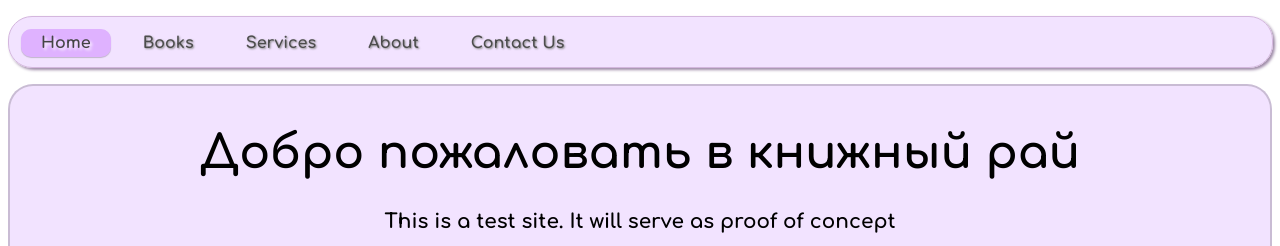
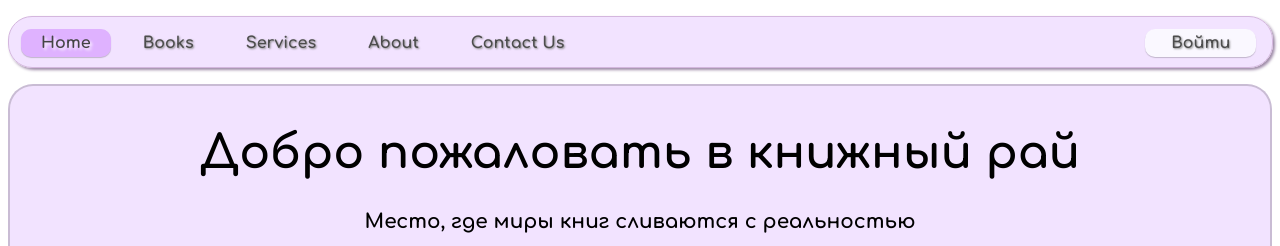
Before and after one commit to sligius/backend_project, a Django app: page /home/ in a window 1280 px wide. Shown: the top 246 px of the page. Run offline with Django 4.2, Linux system fonts and the light colour scheme; data that the repository does not hold is empty.

Commit message:
+login/logout buttons

```diff
--- a/FirstLabBackend/urls.py
+++ b/FirstLabBackend/urls.py
@@ -23,7 +23,8 @@ urlpatterns = [
     path('book/<int:book_id>/', views.book_detail, name='book_detail'),
     path('favourite_books/<str:user>/', views.favourite_books, name='favourite_books'),
     path('profile/<str:user>/', views.reader_profile, name='reader_profile'),
-    path('', views.show_index),
+    path('', views.show_index, name='login'),
+    path('logout/', views.logout_view, name='logout'),
     path('home/', views.home_page),
     path('new_review/', views.create_review, name='create_review'),
 ]
--- a/static/css/home_page.css
+++ b/static/css/home_page.css
@@ -16,6 +16,8 @@
     border: solid 1px #d4b7de;
     position: relative;
     z-index: 999;
+    display: flex;
+    justify-content: flex-end;
 }
 
 
@@ -26,6 +28,14 @@
     float: left;
     position: relative;
     list-style: none;
+}
+
+#menu-bar .last-item {
+    margin-right: 10px;
+    margin-left: auto;
+    background: #faf8ff;
+    box-shadow: 0 1px 1px rgba(0, 0, 0, .2);
+    border-radius: 10px;
 }
 
 #menu-bar a {
--- a/templates/home_page.html
+++ b/templates/home_page.html
@@ -3,10 +3,12 @@
 <head>
     <meta charset="UTF-8">
     <title>Home</title>
+
     {% load static %}
     <link rel="stylesheet" type="text/css" href="{% static 'css/home_page.css' %}">
 </head>
 <body>
+{% block content %}
     <header>
         <nav>
             <ul id="menu-bar">
@@ -20,6 +22,13 @@
                 <li><a href="#">Services</a></li>
                 <li><a href="#">About</a></li>
                 <li><a href="#">Contact Us</a></li>
+                <li class="last-item">
+                    {% if user.is_authenticated %}
+                        <a href="{% url 'logout' %}">Выйти</a>
+                    {% else %}
+                        <a href="{% url 'login' %}">Войти</a>
+                    {% endif %}
+                </li>
             </ul>
         </nav>
     </header>
@@ -27,12 +36,14 @@
 
     <div class="webBody1">
         <h1> Добро пожаловать в книжный рай </h1>
-    <h2>This is a test site. It will serve as proof of concept</h2>
+        <h2>Место, где миры книг сливаются с реальностью</h2>
         <img class="img" src="{% static 'images/book_shelf.png' %}" alt="">
 
-    <div><h2 class="webBody2">We specialise in the trade of previously loved books, specifically in Africana. Visit our
-        store to find the book you have been looking for or get in touch, and we will do our utmost to assist in finding
-        the item you require. Please use the menu bar to navigate to the appropriate department</h2></div>
+        <div><h2 class="webBody2">Книжный рай – ваш путеводитель по миру уникальных
+            историй, где каждая страница является прикосновением к волшебству.
+            Погрузитесь в море захватывающих приключений и непревзойденных эмоций,
+            выбрав свою идеальную книгу среди нашего огромного ассортимента для взрослых
+            и детей!</h2></div>
         <ul>
             <div class="book_container">
                 {% for book in books %}
@@ -44,7 +55,8 @@
                         </div>
                         <p data-before="Год публикации:">{{ book.publication_year }}</p>
                         <p data-before="Описание:"> {{ book.description }}</p>
-                <p data-before="Жанры:">{% for genre in book.genres.all %}{{ genre.name }}{% if not forloop.last %},
+                        <p data-before="Жанры:">
+                            {% for genre in book.genres.all %}{{ genre.name }}{% if not forloop.last %},
                             {% endif %}{% endfor %}</p>
                         <a href="{% url 'book_detail' book_id=book.id %}" class="button-link">Подробнее</a>
                     </div>
@@ -52,6 +64,6 @@
             </div>
         </ul>
     </div>
-
+{% endblock %}
 </body>
 </html>
--- a/test_django/views.py
+++ b/test_django/views.py
@@ -1,4 +1,4 @@
-from django.contrib.auth import authenticate, login
+from django.contrib.auth import authenticate, login, logout
 from django.contrib.auth.models import User
 from django.shortcuts import render, redirect
 from .models import Book, FavoriteBook, Reader, Review
@@ -60,7 +60,7 @@ def show_index(request):
                 login(request, user)
                 return redirect('home/')
             except:
-                return redirect('index/')
+                return redirect('login')
 
     #return render(request, 'index.html')
 
@@ -69,4 +69,9 @@ def home_page(request):
     books = Book.objects.all()
     context = {'books': books}
     return render(request, 'home_page.html', context)
+
+
+def logout_view(request):
+    logout(request)
+    return redirect('login')
 # Create your views here.
```
Also changed, not shown: templates/base.html (added, +50 -0 lines). Lines whose indentation alone changed are shown as unchanged.
